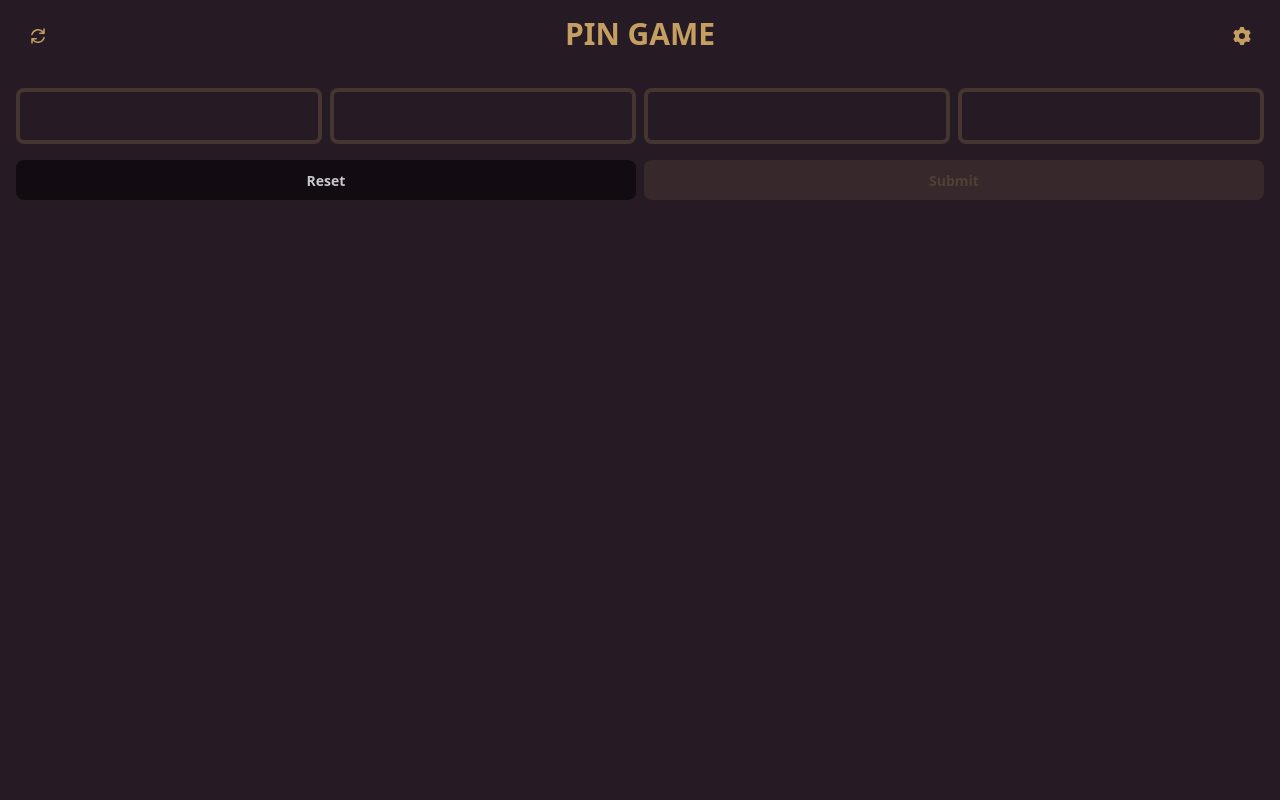
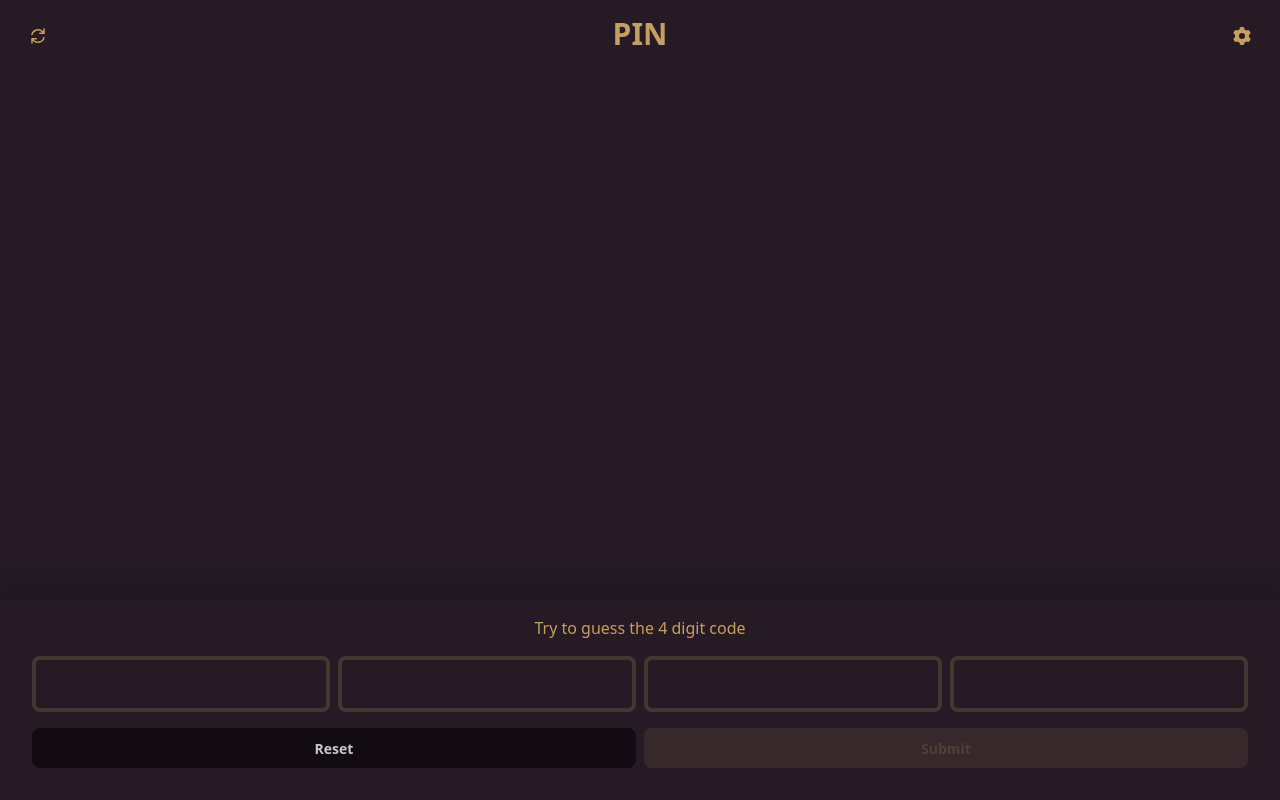
Before and after one commit to rthurmed/pin, a React (Vite) app: page / in a window 1280 px wide. Built offline with nearby package versions, Linux system fonts and the light colour scheme.

Commit message:
Improved input UI

```diff
--- a/index.html
+++ b/index.html
@@ -1,13 +1,16 @@
 <!doctype html>
 <html lang="en">
+
 <head>
   <meta charset="UTF-8" />
   <link rel="icon" type="image/svg+xml" href="/vite.svg" />
   <meta name="viewport" content="width=device-width, initial-scale=1.0" />
-    <title>Pin Game</title>
+  <title>PIN</title>
 </head>
+
 <body>
   <div id="root"></div>
   <script type="module" src="/src/main.tsx"></script>
 </body>
+
 </html>
--- a/src/components/Game.tsx
+++ b/src/components/Game.tsx
@@ -17,9 +17,14 @@ export function Game() {
   }, [dispatch]);
 
   return (
-    <main className="flex flex-col gap-4">
-      <PinForm disabled={state.success} length={state.length} onSubmit={handleSubmit} />
+    <main className="flex flex-col pb-48">
       <History attempts={state.attempts} />
+      <PinForm
+        className="fixed bottom-0 left-0 right-0 p-8 pt-4 bg-base-100 shadow-2xl upward-shadow"
+        disabled={state.success}
+        length={state.length}
+        onSubmit={handleSubmit}
+      />
     </main>
   )
 }
--- a/src/components/Page.tsx
+++ b/src/components/Page.tsx
@@ -9,7 +9,7 @@ export function Page() {
             <path fillRule="evenodd" d="M15.312 11.424a5.5 5.5 0 0 1-9.201 2.466l-.312-.311h2.433a.75.75 0 0 0 0-1.5H3.989a.75.75 0 0 0-.75.75v4.242a.75.75 0 0 0 1.5 0v-2.43l.31.31a7 7 0 0 0 11.712-3.138.75.75 0 0 0-1.449-.39Zm1.23-3.723a.75.75 0 0 0 .219-.53V2.929a.75.75 0 0 0-1.5 0V5.36l-.31-.31A7 7 0 0 0 3.239 8.188a.75.75 0 1 0 1.448.389A5.5 5.5 0 0 1 13.89 6.11l.311.31h-2.432a.75.75 0 0 0 0 1.5h4.243a.75.75 0 0 0 .53-.219Z" clipRule="evenodd" />
           </svg>
         </button>
-        <h1 className='text-3xl font-bold text-center'>PIN GAME</h1>
+        <h1 className='text-3xl font-bold text-center'>PIN</h1>
         <button className="btn btn-ghost p-2">
           <svg xmlns="http://www.w3.org/2000/svg" viewBox="0 0 20 20" fill="currentColor" className="size-5">
             <path fillRule="evenodd" d="M7.84 1.804A1 1 0 0 1 8.82 1h2.36a1 1 0 0 1 .98.804l.331 1.652a6.993 6.993 0 0 1 1.929 1.115l1.598-.54a1 1 0 0 1 1.186.447l1.18 2.044a1 1 0 0 1-.205 1.251l-1.267 1.113a7.047 7.047 0 0 1 0 2.228l1.267 1.113a1 1 0 0 1 .206 1.25l-1.18 2.045a1 1 0 0 1-1.187.447l-1.598-.54a6.993 6.993 0 0 1-1.929 1.115l-.33 1.652a1 1 0 0 1-.98.804H8.82a1 1 0 0 1-.98-.804l-.331-1.652a6.993 6.993 0 0 1-1.929-1.115l-1.598.54a1 1 0 0 1-1.186-.447l-1.18-2.044a1 1 0 0 1 .205-1.251l1.267-1.114a7.05 7.05 0 0 1 0-2.227L1.821 7.773a1 1 0 0 1-.206-1.25l1.18-2.045a1 1 0 0 1 1.187-.447l1.598.54A6.992 6.992 0 0 1 7.51 3.456l.33-1.652ZM10 13a3 3 0 1 0 0-6 3 3 0 0 0 0 6Z" clipRule="evenodd" />
--- a/src/components/PinForm.tsx
+++ b/src/components/PinForm.tsx
@@ -1,7 +1,9 @@
 import { useCallback, useMemo, useState } from "react";
 import { PinInput } from "./PinInput";
+import clsx from "clsx";
 
 export interface PinFormProps {
+  className?: string;
   disabled: boolean;
   length: number;
   onSubmit: (value: string[]) => void;
@@ -10,17 +12,26 @@ export interface PinFormProps {
 export function PinForm({
   disabled,
   length,
-  onSubmit
+  onSubmit,
+  className,
 }: PinFormProps) {
   const [pin, setPin] = useState<string[]>([]);
 
-  const isValid = useMemo(() => pin.length === length, [pin, length]);
+  const isValid = useMemo(() => {
+    return (
+      pin.length === length &&
+      !pin.some((v) => !v)
+    )
+  }, [pin, length]);
 
   const handleSubmit = useCallback((e: React.FormEvent<HTMLFormElement>) => {
     e.preventDefault();
+    if (!isValid) {
+      return;
+    }
     onSubmit(pin);
     setPin([]);
-  }, [pin, onSubmit]);
+  }, [isValid, pin, onSubmit]);
 
   const handleReset = useCallback((e: React.FormEvent<HTMLFormElement>) => {
     e.preventDefault();
@@ -28,7 +39,14 @@ export function PinForm({
   }, [setPin]);
 
   return (
-    <form className='flex flex-col gap-4' onSubmit={handleSubmit} onReset={handleReset}>
+    <form
+      className={clsx('flex flex-col gap-4', className)}
+      onSubmit={handleSubmit}
+      onReset={handleReset}
+    >
+      <p className="text-md text-center">
+        Try to guess the {length} digit code
+      </p>
       <PinInput
         value={pin}
         maxLength={length}
--- a/src/components/PinInput.tsx
+++ b/src/components/PinInput.tsx
@@ -47,10 +47,12 @@ export function PinInput({
           key={i}
           ref={elem => { inputRefs.current[i] = elem }}
           type='text'
+          className='input input-xl input-bordered w-full text-center appearance-none'
+          inputMode="numeric"
+          pattern="[0-9]*"
           value={value[i] ?? ''}
+          disabled={disabled}
           onChange={(e) => handleInputChange(e, i)}
-          className='input input-xl input-bordered w-full text-center'
-          disabled={disabled}
         />
       ))}
     </div>
--- a/src/style.css
+++ b/src/style.css
@@ -8,3 +8,7 @@
 :root {
   --border: 4px;
 }
+
+.upward-shadow {
+  --tw-shadow: 0 0 40px 12px var(--tw-shadow-color, rgb(0 0 0 / 0.25));
+}
```
Lines whose indentation alone changed are shown as unchanged.
